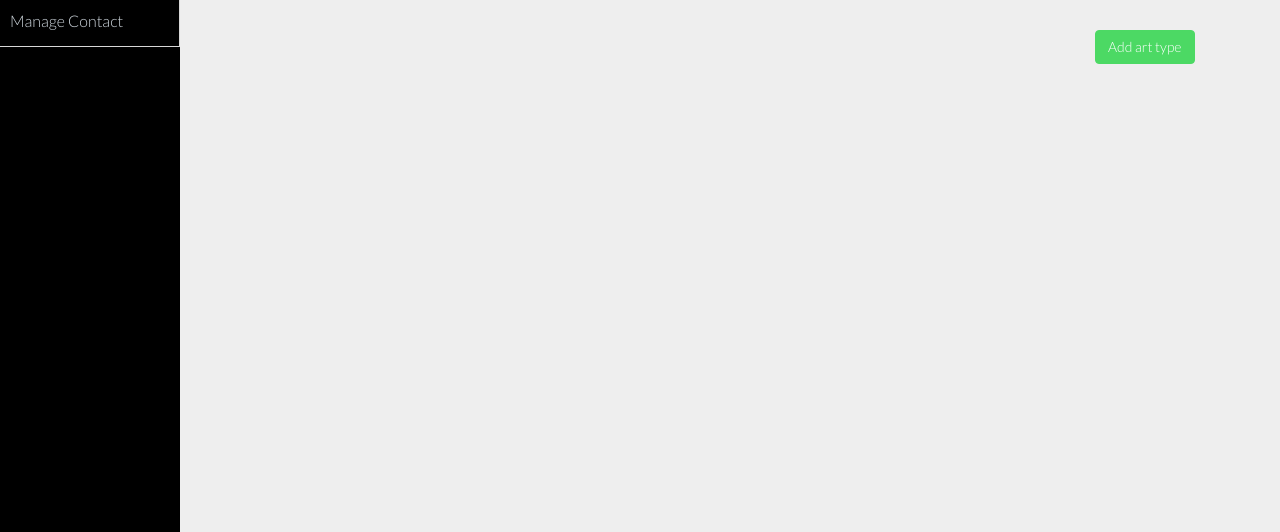
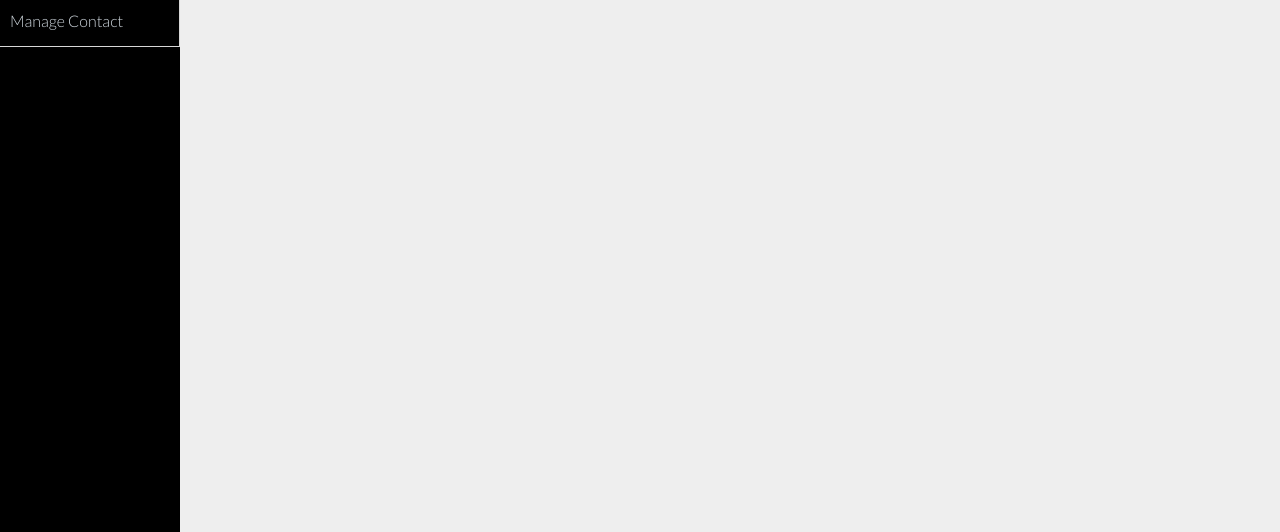
Before and after one commit to DEADBODY142/Art_Gallery, a PHP site: page /admin/manage-art-type.php in a window 1280 px wide. Shown: the part 268-800 px from the top of the page. Run offline with PHP 8.4, Linux system fonts and the light colour scheme; the visitor is signed in with stand-in values (Sample User, id 1); data that the repository does not hold is empty.

Commit message:
admin2.1

```diff
--- a/admin/manage-art-type.php
+++ b/admin/manage-art-type.php
@@ -121,7 +121,7 @@ if (strlen($_SESSION['agmsaid'] == 0)) {
                   } ?>
                 </table>
               </section>
-              <span style="margin-left:900px;margin-top:0;padding-top:0;"><input type="button" value="Add art type" class="btn btn-success" id="btnHome" onClick="Javascript:window.location.href = 'add-art-type.php';" /></span>
+              <!-- <span style="margin-left:900px;margin-top:0;padding-top:0;"><input type="button" value="Add art type" class="btn btn-success" id="btnHome" onClick="Javascript:window.location.href = 'add-art-type.php';" /></span> -->
             </div>
 
           </div>
```
